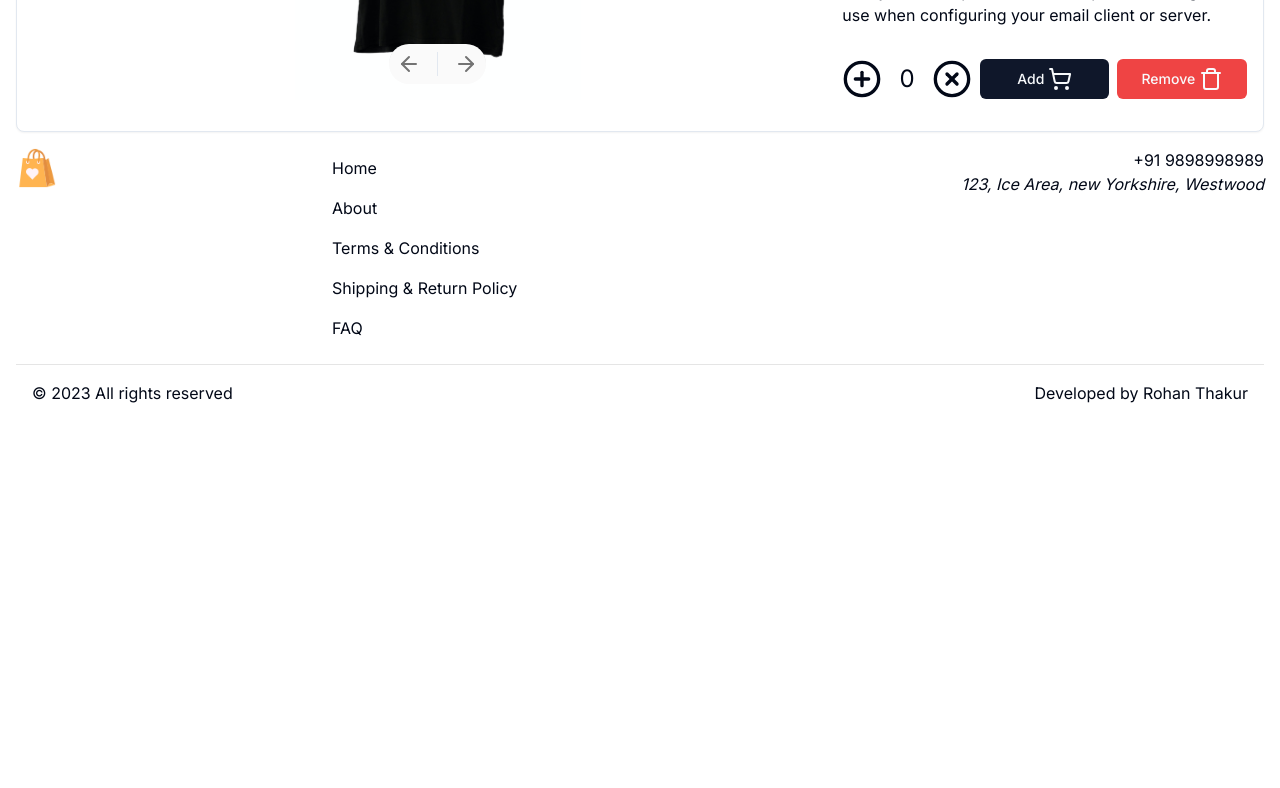
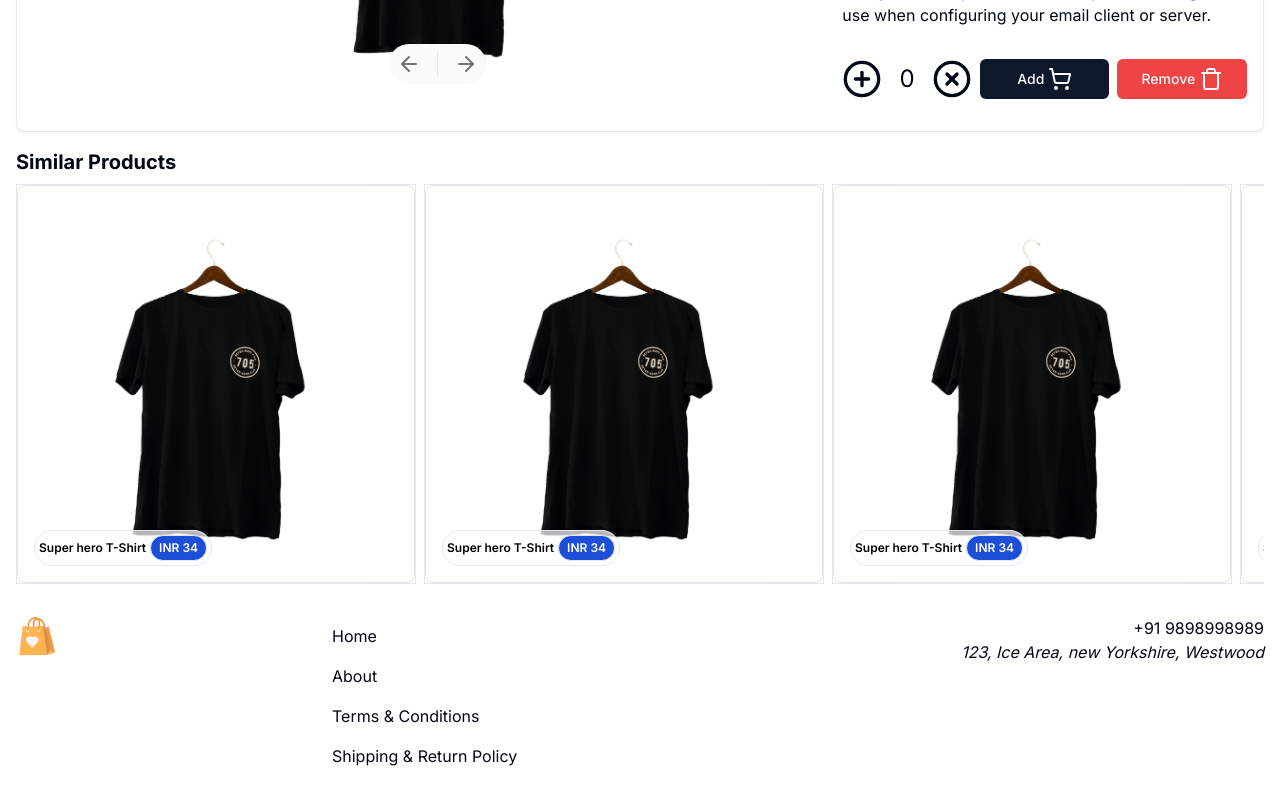
Before and after one commit to Xebec19/e-commerce, a Next.js app in the folder frontend/: page /product/1 in a window 1280 px wide. Shown: the part 389-1177 px from the top of the page. Before the commit the page ends 810 px from the top, so only its background shows below. Built offline with nearby package versions, Linux system fonts and the light colour scheme.

Commit message:
feat(product page): added similar product section

```diff
--- a/frontend/app/product/[slug]/page.tsx
+++ b/frontend/app/product/[slug]/page.tsx
@@ -1,4 +1,6 @@
 import ProductDescription from "@/components/grid/product-description";
+import ProductCard from "@/components/product/product-card";
+import { DUMMY_PRODUCT_v1, DUMMY_PRODUCT_v2 } from "@/lib";
 import { Metadata } from "next";
 
 // TODO add json ld
@@ -58,10 +60,35 @@ export async function generateMetadata({
   };
 }
 
+const SIMILAR_PRODUCTS = new Array(15).fill(DUMMY_PRODUCT_v2);
+
 export default function ProductPage() {
   return (
     <>
       <ProductDescription />
+      <div className="py-4">
+        <h3 className="prose text-xl font-bold mb-2">Similar Products</h3>
+        <div className="flex space-x-2 overflow-x-auto w-full">
+          {/* {SIMILAR_PRODUCTS.map((product, index: number) => (
+            <ProductCard
+              key={product.url + index}
+              payload={DUMMY_PRODUCT_v2}
+              sizes="(min-width: 768px) 33vw, 80vw"
+            />
+          ))} */}
+          {SIMILAR_PRODUCTS.map((product, index) => (
+            <div
+              key={product.url + index}
+              className="aspect-square w-[80vw] md:w-[33vw] h-[400px] border"
+            >
+              <ProductCard
+                payload={DUMMY_PRODUCT_v1}
+                sizes="(min-width: 768px) 33vw, 80vw"
+              />
+            </div>
+          ))}
+        </div>
+      </div>
     </>
   );
 }
```
